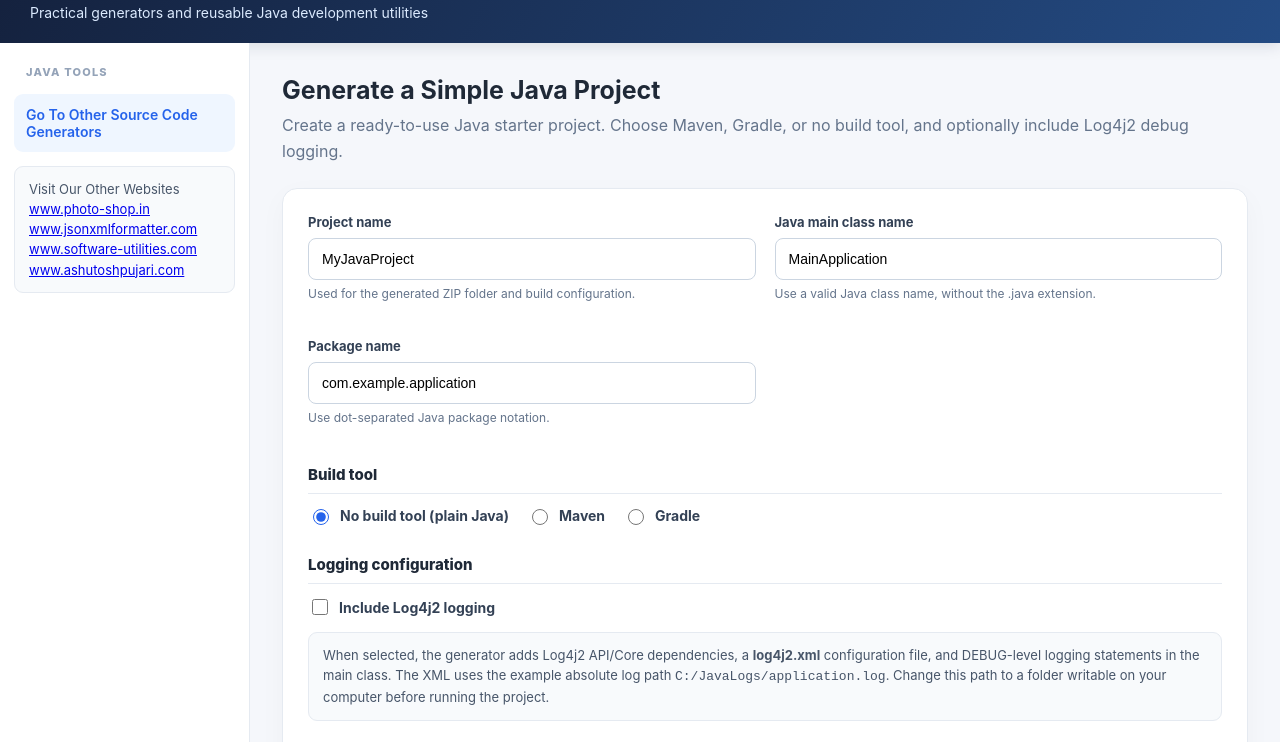
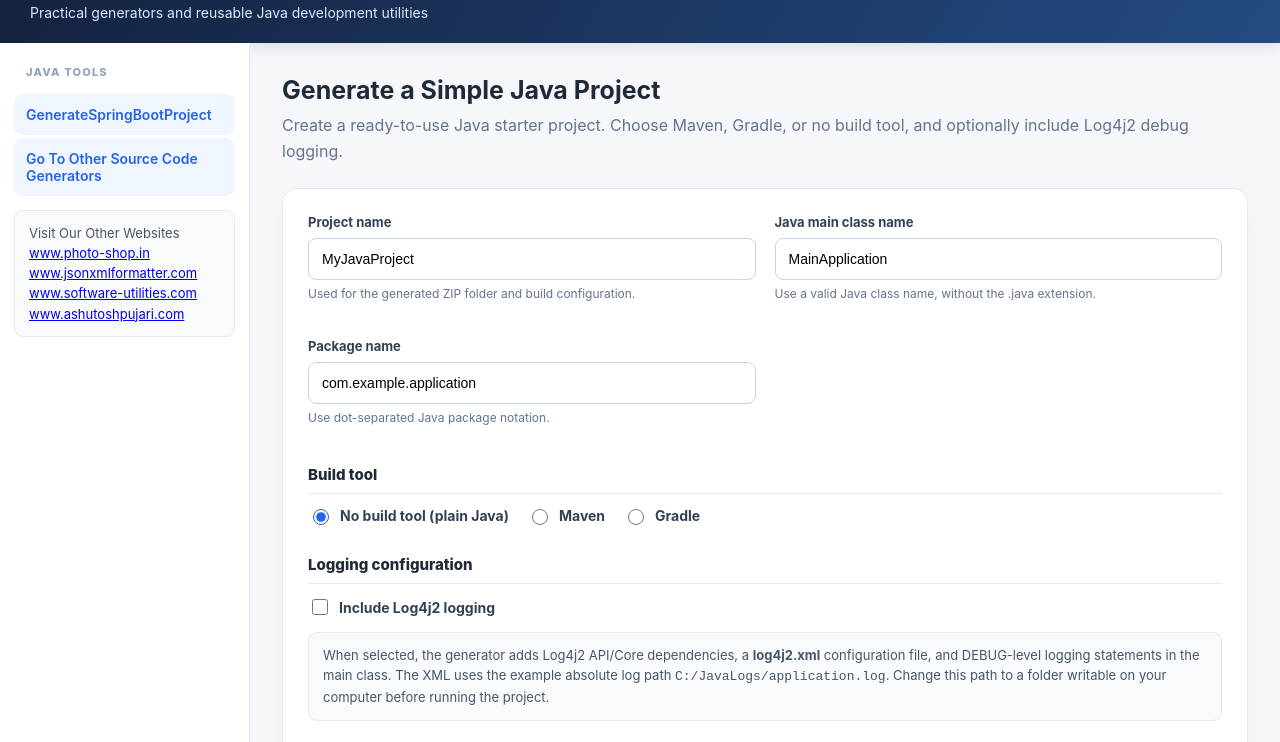
Before and after one commit to ashutoshvpujari1-pixel/tools, a plain HTML site: page index.html in a window 1280 px wide. Shown: the part 55-797 px from the top of the page. Drawn offline with nearby package versions, Linux system fonts and the light colour scheme.

Commit message:
Update index.html

```diff
--- a/index.html
+++ b/index.html
@@ -62,6 +62,7 @@ footer{text-align:center;color:#94a3b8;font-size:12px;padding:20px}
   <aside>
     <div class="nav-title">JAVA TOOLS</div>
     <nav>
+      <a class="active" href="GenerateSpringBootProject.html">GenerateSpringBootProject</a>
       <a class="active" href="index_all_options.html">Go To Other Source Code Generators</a>
 
       <!--
```
